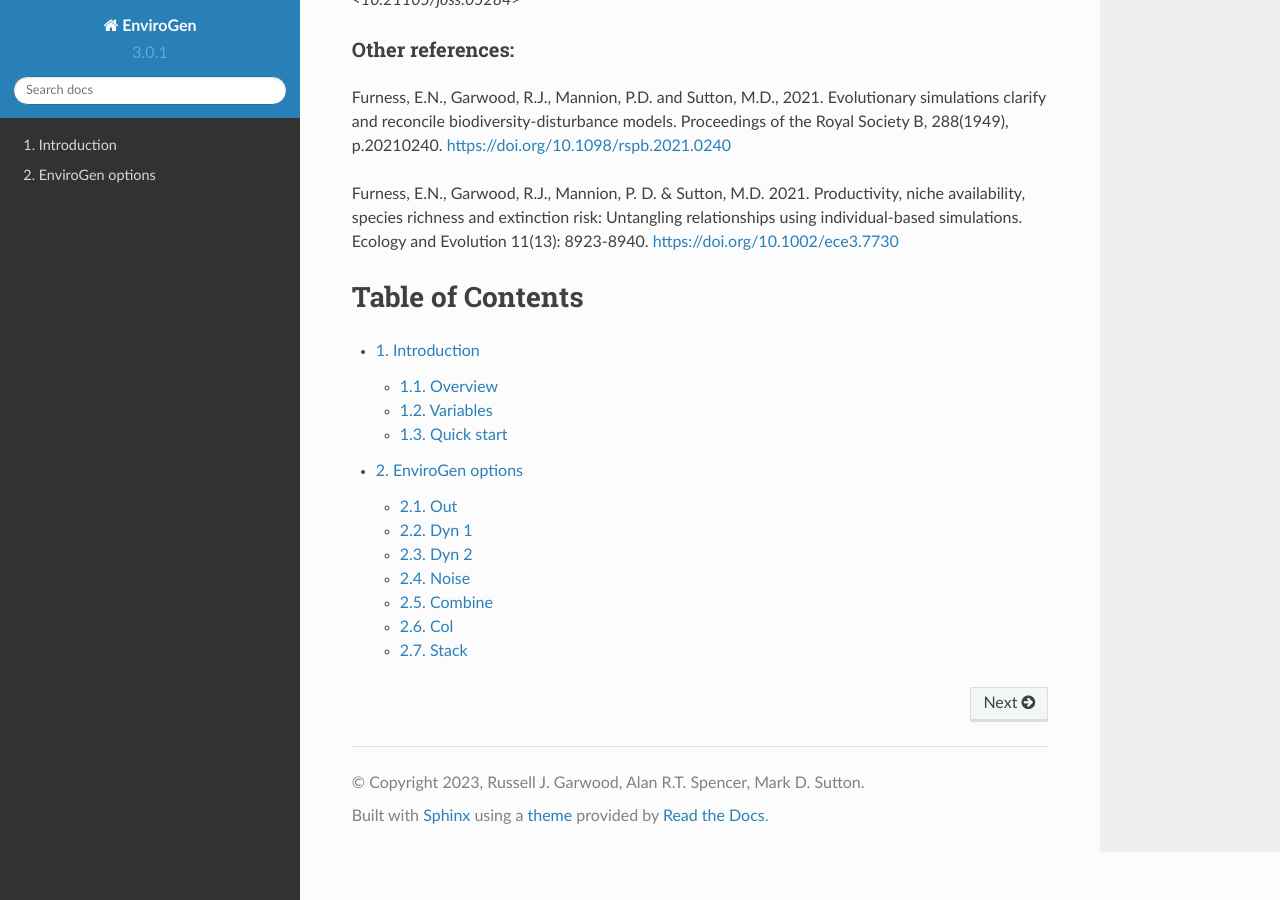
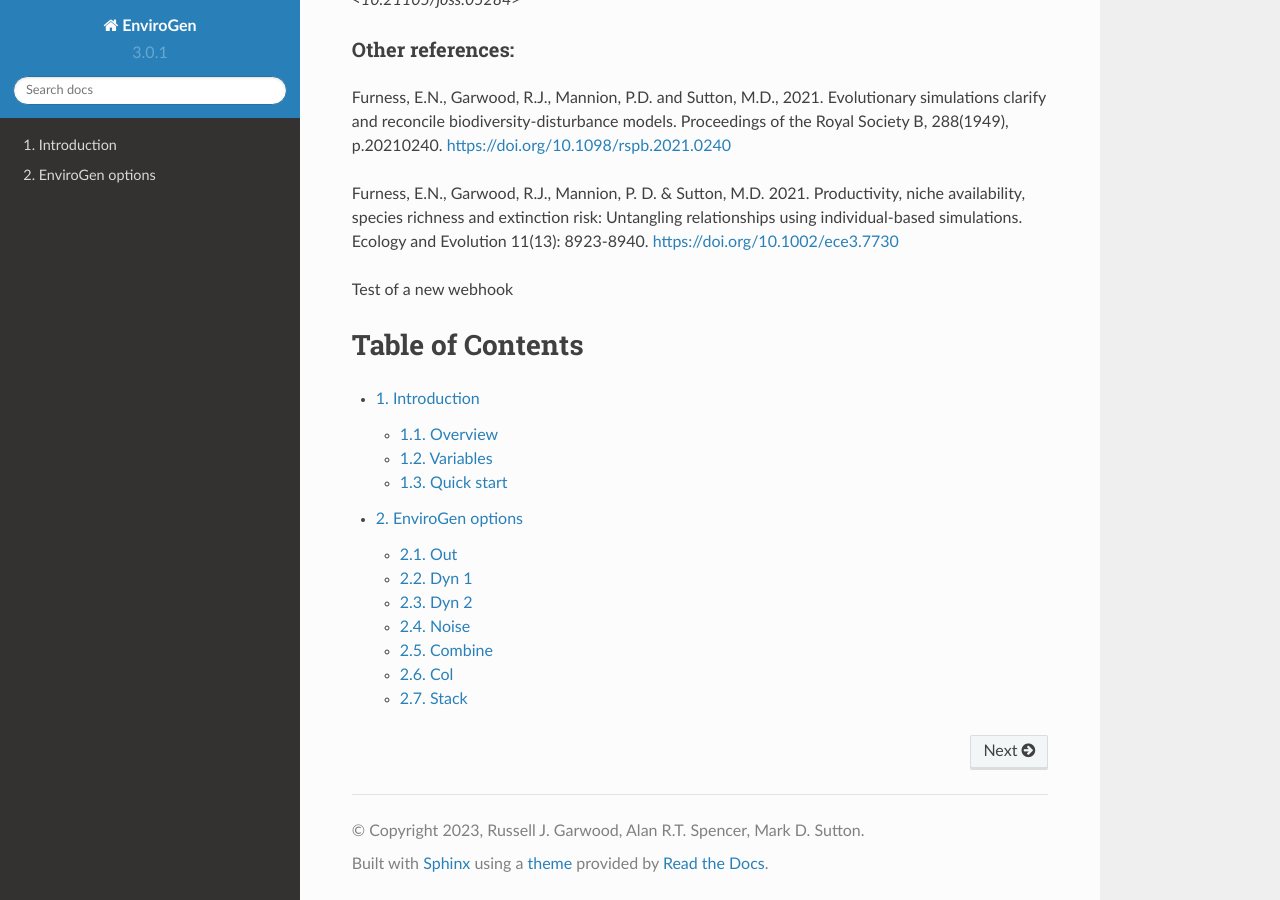
Before and after one commit to palaeoware/revosim, a Sphinx documentation site: the page built from utility/envirogen/docs/index.rst, in a window 1280 px wide and 900 px high, scrolled down 1258 px. Built offline with Sphinx 7.4.7 and the Read the Docs theme 2.0.0, drawn with Linux system fonts in a browser that asks for light colours.

Commit message:
Test envirogen webhook

```diff
--- a/utility/envirogen/docs/index.rst
+++ b/utility/envirogen/docs/index.rst
@@ -31,6 +31,8 @@ Furness, E.N., Garwood, R.J., Mannion, P.D. and Sutton, M.D., 2021. Evolutionary
 
 Furness, E.N., Garwood, R.J., Mannion, P. D. & Sutton, M.D. 2021. Productivity, niche availability, species richness and extinction risk: Untangling relationships using individual-based simulations. Ecology and Evolution 11(13): 8923-8940. `https://doi.org/10.1002/ece3.7730 <https://doi.org/10.1002/ece3.7730>`_
 
+Test of a new webhook
+
 Table of Contents
 =================
 .. toctree::
```
